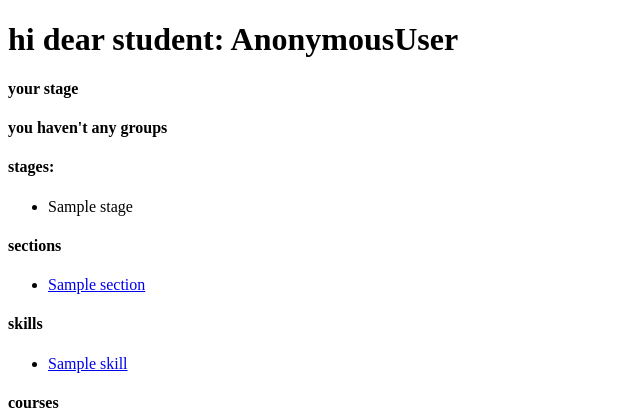
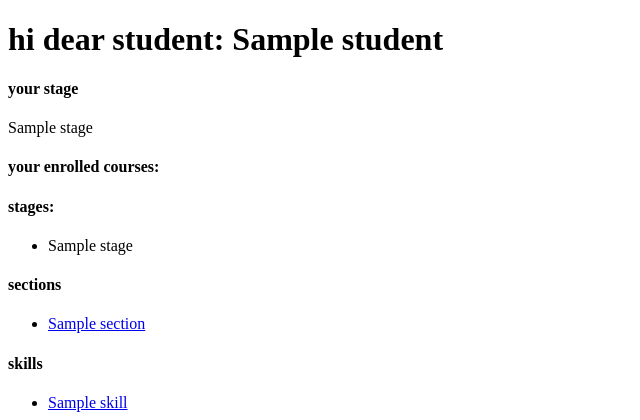
Before and after one commit to mahmoud15670/FP-web-cs50, a Django app: template final_project/coursation/templates/student.html in a window 1280 px wide. Shown: the part 26-446 px from the top of the page, without its empty margins (0-640 px from the left). Run offline with Django 5.2, Linux system fonts and the light colour scheme; the template is opened without the code that fills it: most values are stand-ins (such as "Sample title", 1, 10 or a date in 2020); grey boxes marked "Sample" are stand-in pictures.

Commit message:
Wed, Sep 4, 2024, 8:58 PM +02:00

```diff
--- a/final_project/coursation/templates/student.html
+++ b/final_project/coursation/templates/student.html
@@ -1,9 +1,9 @@
 {% extends 'index.html' %}
 
 {% block student %}
-    <h1>hi dear student: {{user}}</h1>
-    <h4>your stage </h4><p>{{user.stage}}</p>
-    {% if user.student.course_set.all %}
+    <h1>hi dear student: {{student}}</h1>
+    <h4>your stage </h4><p>{{student.stage}}</p>
+    {% if student.course_set.all %}
         <h4>your enrolled courses:</h4>
         <ul>
             {% for course in user.student.course_set.all %}
```
